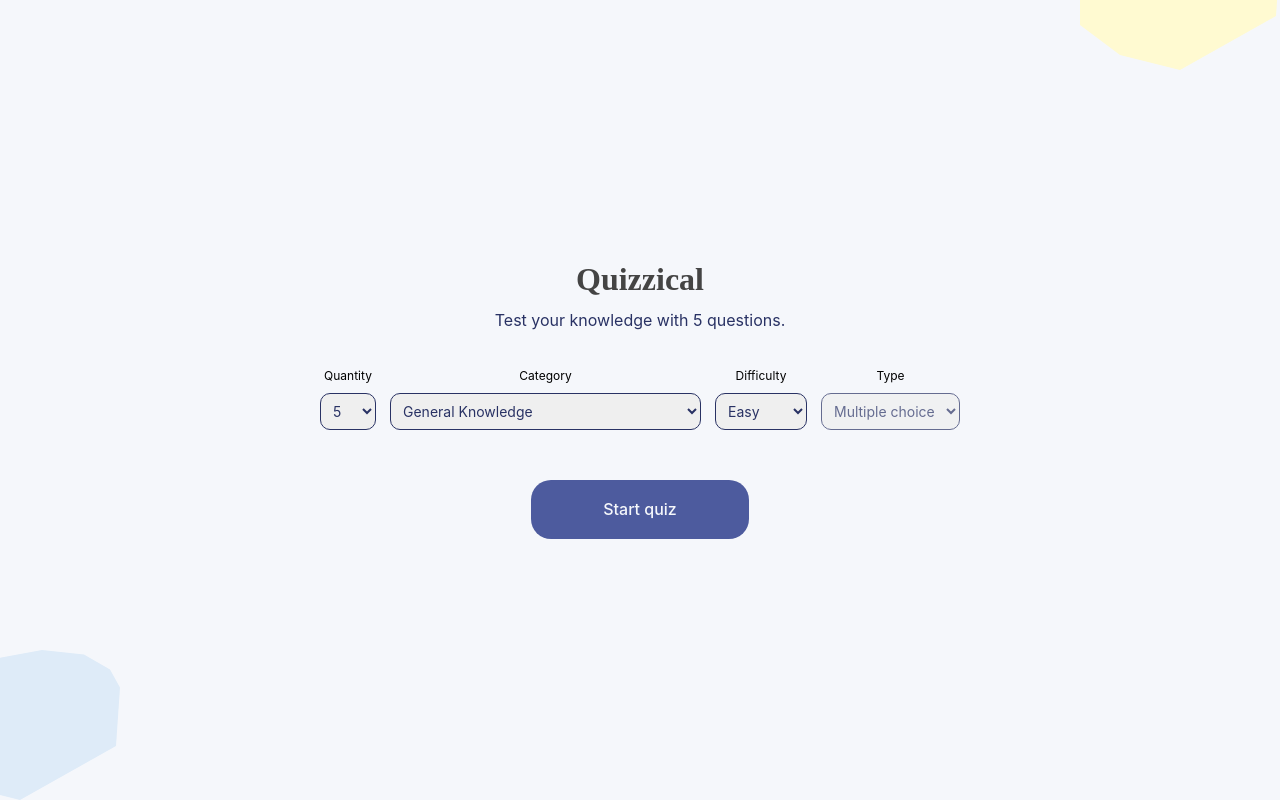
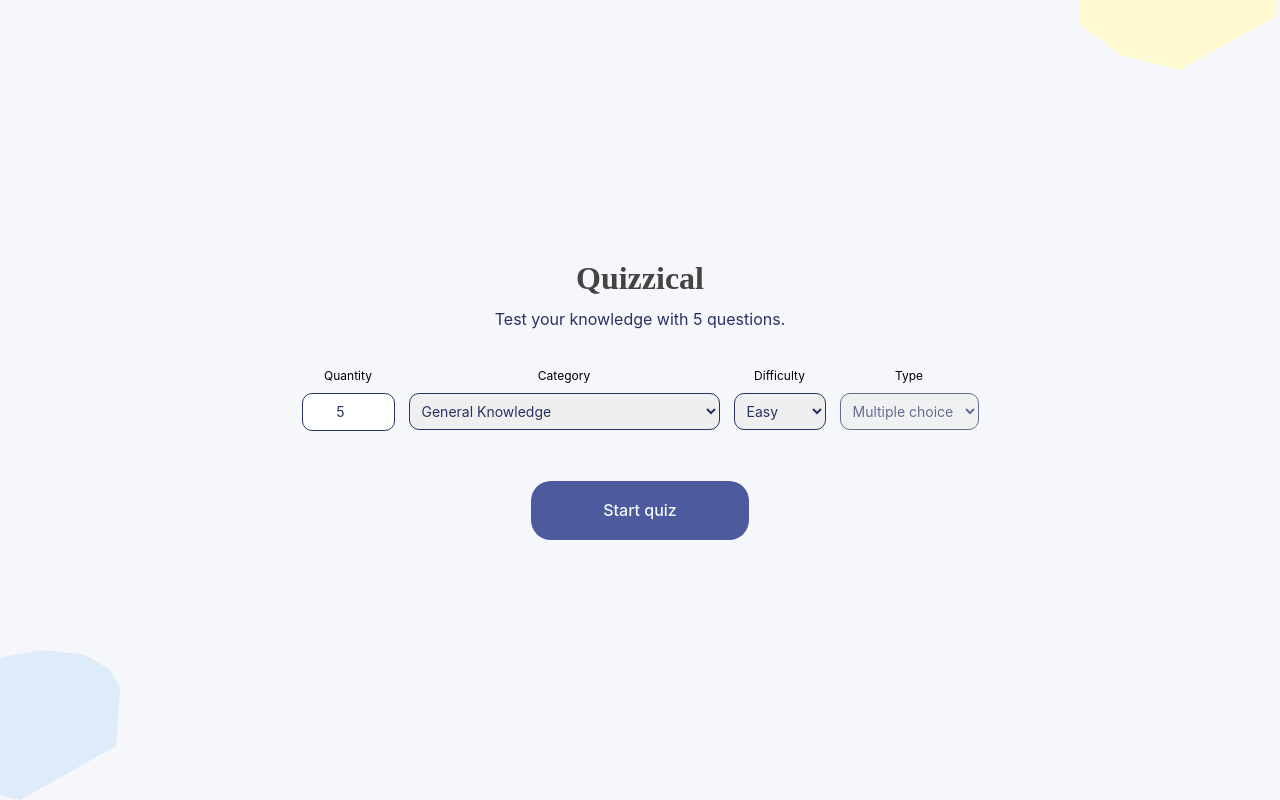
Before and after one commit to elfromka/quizzical, a React (Create React App) app: page / in a window 1280 px wide. Built offline with nearby package versions, Linux system fonts and the light colour scheme; a web font is replaced by a local one.

Commit message:
Added new Input component, added it to Intro page, added styling, removed console logs

```diff
--- a/src/assets/scss/styles.scss
+++ b/src/assets/scss/styles.scss
@@ -70,6 +70,31 @@ body {
 
     &--blue {
         background-color: $leftBottomBlobColor;
+    }
+}
+
+.input-wrapper {
+    margin-bottom: 2.4rem;
+
+    &__label {
+        display: block;
+        margin-bottom: 1rem;
+        font-size: 1.2rem;
+    }
+
+    &__input.input {
+        text-align: center;
+        width: 100%;
+        border: 1px solid $primaryColor;
+        border-radius: 1rem;
+        color: $primaryColor;
+        font-size: 1.4rem;
+        padding: 1rem;
+        transition: $transition-duration;
+
+        &:hover {
+            background-color: darken($backgroundColor, 5%);
+        }
     }
 }
 
@@ -340,6 +365,25 @@ body {
         }
     }
 
+    .input-wrapper {
+        margin-bottom: 1rem;
+
+        &__label {
+            display: block;
+            margin-bottom: 1rem;
+            font-size: 1.2rem;
+        }
+
+        &__select.select {
+            text-align: left;
+            padding: 0.8rem;
+        }
+
+        & + .select-wrapper {
+            margin-left: 1.4rem;
+        }
+    }
+
     .intro .settings-container {
         display: flex;
         margin: 4rem auto;
--- /dev/null
+++ b/src/components/General/Input.tsx
@@ -0,0 +1,41 @@
+import { ChangeEvent } from "react";
+
+interface InputInterface {
+    name: string;
+    type: string;
+    value: string;
+    min?: string;
+    max?: string;
+    label?: string;
+    handleChange?: (e: ChangeEvent<HTMLInputElement>) => void;
+}
+
+const Input: React.FC<InputInterface> = ({
+    name,
+    type,
+    value,
+    min,
+    max,
+    label,
+    handleChange,
+}): JSX.Element => {
+    return (
+        <div className="input-wrapper">
+            <label htmlFor={name} className="input-wrapper__label">
+                {label}
+            </label>
+            <input
+                id={name}
+                name={name}
+                className="input-wrapper__input input"
+                type={type}
+                value={value}
+                onChange={handleChange}
+                min={min}
+                max={max}
+            />
+        </div>
+    );
+};
+
+export default Input;
--- a/src/components/General/Select.tsx
+++ b/src/components/General/Select.tsx
@@ -7,7 +7,7 @@ export interface OptionInterface {
 
 interface SelectInterface {
     name: string;
-    text: string;
+    label: string;
     options: Array<OptionInterface>;
     disabled?: boolean;
     handleChange?: (e: ChangeEvent<HTMLSelectElement>) => void;
@@ -21,14 +21,14 @@ interface SelectInterface {
  */
 const Select: React.FC<SelectInterface> = ({
     name,
-    text,
+    label,
     options,
     disabled = false,
     handleChange,
 }: SelectInterface): JSX.Element => (
     <div className="select-wrapper">
         <label htmlFor={name} className="select-wrapper__label">
-            {text}
+            {label}
         </label>
         <select
             id={name}
--- a/src/components/index.ts
+++ b/src/components/index.ts
@@ -3,6 +3,7 @@
 // General components
 export { default as Button } from "./General/Button";
 export { default as Select } from "./General/Select";
+export { default as Input } from "./General/Input";
 export { default as Loader } from "./General/Loader";
 
 // Question component
--- a/src/pages/Intro/Intro.tsx
+++ b/src/pages/Intro/Intro.tsx
@@ -1,7 +1,7 @@
 import AppContext from "../../contexts/AppContext";
 import { ChangeEvent, useContext } from "react";
 import { Link } from "react-router-dom";
-import { Select } from "../../components";
+import { Input, Select } from "../../components";
 import { Difficulty, Type, categories } from "../../api/api";
 import { OptionInterface } from "../../components/General/Select";
 
@@ -16,14 +16,6 @@ const Intro: React.FC = (): JSX.Element => {
     } = useContext(AppContext);
 
     const { amount } = gameOptions;
-
-    // contains choices for total number of questions when the game is started
-    const amountOptions: Array<OptionInterface> = [
-        { value: 5, text: "5" },
-        { value: 10, text: "10" },
-        { value: 25, text: "25" },
-        { value: 50, text: "50" },
-    ];
 
     // difficulty levels for retrieved questions
     const difficultyOptions: Array<OptionInterface> = Object.values(
@@ -71,8 +63,10 @@ const Intro: React.FC = (): JSX.Element => {
         })
     );
 
-    // handle changes in select elements
-    const setSelectValue = (e: ChangeEvent<HTMLSelectElement>) => {
+    // handle changes in input/select elements
+    const setSelectValue = (
+        e: ChangeEvent<HTMLSelectElement | HTMLInputElement>
+    ) => {
         const { name, value } = e.target;
 
         handleSettings?.(name, value);
@@ -88,29 +82,31 @@ const Intro: React.FC = (): JSX.Element => {
                     {`Test your knowledge with ${amount} questions.`}
                 </h2>
                 <div className="settings-container">
-                    {/* TODO: change select to an input to select a custom nr of questions */}
-                    <Select
+                    <Input
                         name="amount"
-                        text="Quantity"
-                        options={amountOptions}
+                        label="Quantity"
+                        type="number"
+                        value={amount}
                         handleChange={setSelectValue}
+                        min="1"
+                        max="50"
                     />
                     <Select
                         name="category"
-                        text="Category"
+                        label="Category"
                         options={categoryOptions}
                         handleChange={setSelectValue}
                     />
                     <Select
                         name="difficulty"
-                        text="Difficulty"
+                        label="Difficulty"
                         options={difficultyOptions}
                         handleChange={setSelectValue}
                     />
                     {/* TODO: add true/false type of answers as well */}
                     <Select
                         name="type"
-                        text="Type"
+                        label="Type"
                         options={typeOptions}
                         handleChange={setSelectValue}
                         disabled={true}
--- a/src/pages/Questions/Questions.tsx
+++ b/src/pages/Questions/Questions.tsx
@@ -141,6 +141,7 @@ const Questions: React.FC = (): JSX.Element => {
                                 />
                             )
                         )}
+                        {console.log(questions)}
                     </>
                 )}
                 <p className="questions__info">
```
